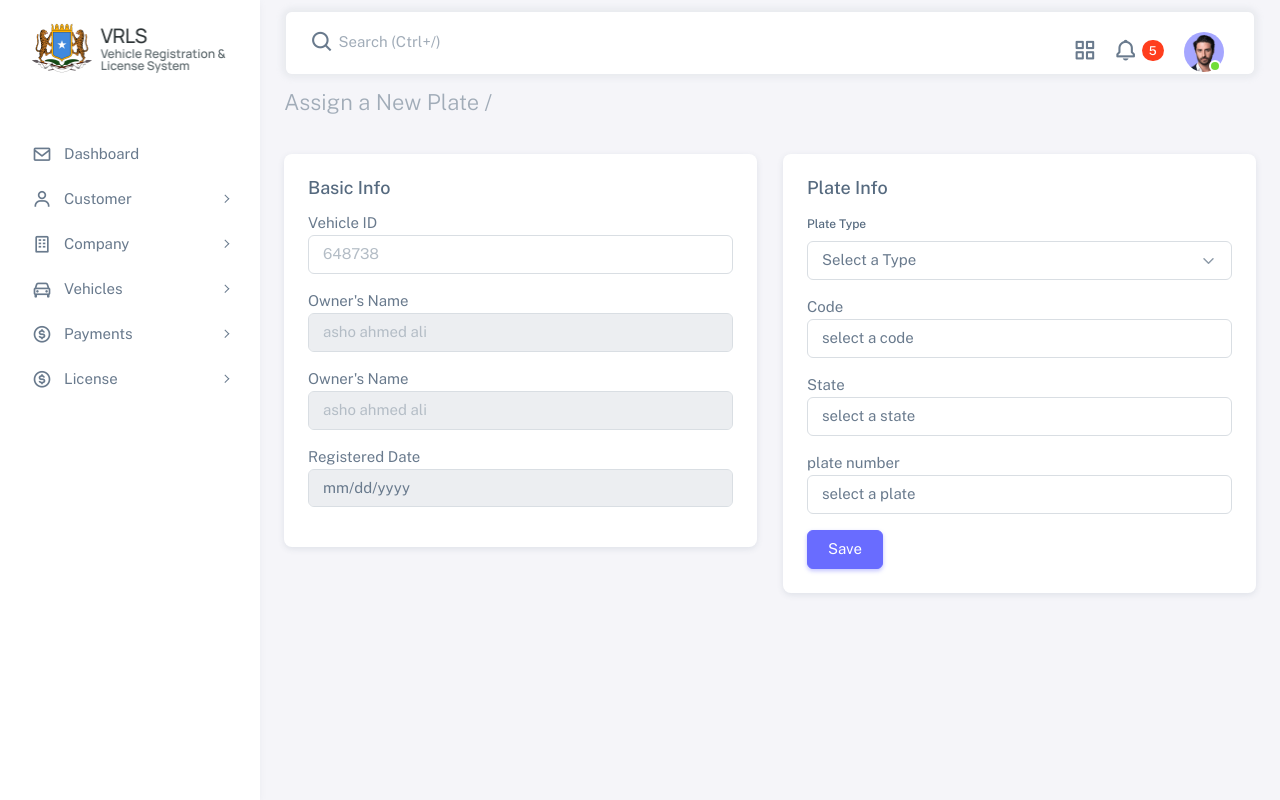
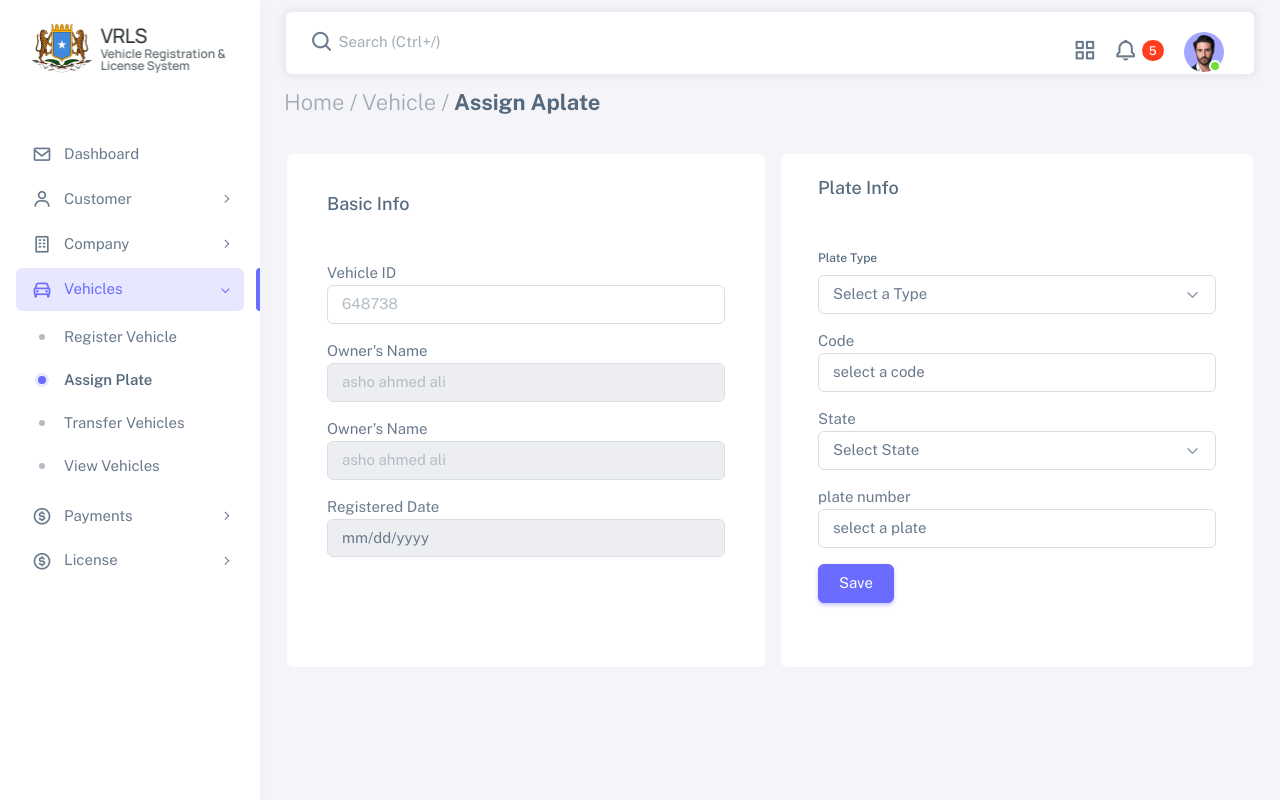
Before and after one commit to mhbaando/recepi-app-api, a Django app: page /vehicles/asignplate/ in a window 1280 px wide. Run offline with Django 4.2, Linux system fonts and the light colour scheme; tables that the repository leaves empty hold one stand-in row (values such as "Sample post"); some libraries are stand-ins or nearby versions.

Commit message:
worked on vehicles

```diff
--- a/Templates/vehicles/asign_plate.html
+++ b/Templates/vehicles/asign_plate.html
@@ -1,13 +1,17 @@
 {% extends 'Base/index.html' %} {% load static %} {% block content %}
+
 <div class="container-xxl  px-4">
-  <h4 class="fw-bold py-3 mb-4"><span class="text-muted fw-light">Assign a New Plate /</span> {{ pageTitle }}</h4>
-
-
-  <div class="row">
-    <div class="col-sm-6">
-      <div class="card">
-        <div class="card-body">
-          <h5 class="card-title">Basic Info</h5>
+  <div>
+      <h4 class="fw-bold py-3 mb-4">
+          <span class="text-muted fw-light">Home / Vehicle /</span> {{ pageTitle }}
+      </h4>
+  </div>
+  {% comment %} Personal Info {% endcomment %}
+  <div class="row gap-3 px-3">
+      <div class="col-sm-12 col-md bg-white rounded p-3">
+          <div class="mb-4">
+              <h5 class="card-header">Basic Info</h5>
+              <div class="card-body row">
                 <div class="col-md-12 mb-0">
                   <div class="mb-3">
                   <label for="vehicle id">Vehicle ID</label>
@@ -63,10 +67,10 @@
               </div>
           </div>
       </div>
-    <div class="col-sm-6">
-      <div class="card">
-        <div class="card-body">
-          <h5 class="card-title">Plate Info</h5>
+      <div class="col-sm-12 col-md bg-white rounded">
+          <div class="mb-4">
+              <h5 class="card-header">Plate Info</h5>
+              <div class="card-body row">
                 <div class="col-md-12 mb-0">
                   <div class="mb-3">
                         <label class="form-label">Plate Type</label>
@@ -92,10 +96,33 @@
               <div class="col-md-12 mb-0">
                 <div class="mb-3">
                     <label>State</label>
-              <select name="model" class="form-control">
-                <option value="">select a state</option>
-                <option value="pt">Putland</option>
-                <option value="br">.....</option>
+                    <select class="form-select"
+                                    id="exampleFormControlSelect1"
+                                    aria-label="Default select example">
+                                <option selected>
+                                    Select State
+                                </option>
+                                <option value="1">
+                                    Banaadir
+                                </option>
+                                <option value="2">
+                                    Hirshabeelle
+                                </option>
+                                <option value="3">
+                                    Koonfur Galbeed
+                                </option>
+                                <option value="3">
+                                    Galmudug
+                                </option>
+                                <option value="3">
+                                    Puntland
+                                </option>
+                                <option value="3">
+                                    Jubba land
+                                </option>
+                                <option value="3">
+                                    Somali land
+                                </option>
                             </select>
                   </div>
                   </div>
@@ -111,15 +138,19 @@
                       </select>
                     </div>
             </div>
-    </div>
+            <div class="col-md-12 mb-0">
+              <div class="mb-3">
+              <div class="form-group col-md-12">
             <button class="btn btn-primary">Save</button>
 
           </div>
         </div>
         </div>
-
+          </div>
+              </div>
+          </div>
+      </div>
   </div>
 </div>
 
-
 {% endblock content %}
--- a/Vehicles/forms.py
+++ b/Vehicles/forms.py
@@ -1,7 +1,7 @@
 from django.forms import ModelForm
 from django.contrib.auth.models import User
 from django.contrib.auth.forms import UserCreationForm
-from .models import vehicle,transfare_vehicles
+from .models import vehicle,transfare_vehicles,plate
 
 
 
@@ -14,3 +14,9 @@ class Transferform(ModelForm):
     class Meta:
         model =transfare_vehicles
         fields = "__all__"
+
+
+class Plateform(ModelForm):
+    class Meta:
+        model =plate
+        fields = "__all__"
--- a/Vehicles/vehicle_urls.py
+++ b/Vehicles/vehicle_urls.py
@@ -1,6 +1,6 @@
 from django.urls import path
 from . import views
-from .views import Assign_create
+# from .views import Assign_create
 urlpatterns = [
     # vehicle Urls
     # path("asignplate/", views.assign_aplate, name="asign-plate"),
@@ -9,7 +9,7 @@ urlpatterns = [
     path("registervehicle",views.register_vehicle,name="register-vehicle"),
     # path("registervehicle",views.register_vehicle,name="register-vehicle"),
 
-    path("asignplate/",Assign_create.as_view(),name="asign-plate"),
+    path("asignplate/",views.assign_plate,name="asign-plate"),
 
 
 
--- a/Vehicles/views.py
+++ b/Vehicles/views.py
@@ -7,7 +7,7 @@ from django.views.generic.edit import CreateView
 from django.urls import reverse_lazy
 from Customers.models import countries,customer
 from django.contrib import messages
-from .forms import Vehicleform,Transferform
+from .forms import Vehicleform,Transferform,Plateform
 
 # Create your views here.
 
@@ -31,7 +31,7 @@ def register_vehicle(request):
             return redirect("veiw-vehicle")
         else:
             messages.error(request, "error accured")
-    context = {"form": form}
+    context = {"form": form,'pageTitle': 'Register vehicle'}
     return render(request, "Vehicles/register_vehicle.html", context)
 
 
@@ -40,11 +40,18 @@ def register_vehicle(request):
 # def assign_aplate(request):
 #     context = {"pageTitle": "Assign Aplate"}
 #     return render(request, "Vehicles/asign_plate.html", context)
-class Assign_create(CreateView):
-    model=plate
-    fields='__all__'
-    success_url=reverse_lazy('veiw-vehicle')
-    template_name='Vehicles/asign_plate.html'
+def assign_plate(request):
+    form = Plateform()
+    if request.method == "POST":
+        form = Plateform(request.POST)
+        if form.is_valid():
+            form.save()
+            messages.success(request, "assigned anew plate to a new vehicle")
+            return redirect("veiw-vehicle")
+        else:
+            messages.error(request, "error accured")
+    context = {"form": form,'pageTitle': 'Assign Aplate'}
+    return render(request, "Vehicles/asign_plate.html", context)
 
 
 # @login_required
@@ -54,6 +61,7 @@ class Assign_create(CreateView):
 
 
 def tranfercreate(request):
+    transfer=transfare_vehicles.objects.all()
     form = Transferform()
     if request.method == "POST":
         form = Transferform(request.POST)
@@ -63,7 +71,7 @@ def tranfercreate(request):
             return redirect("veiw-vehicle")
         else:
             messages.error(request, "error accured")
-    context = {"form": form}
+    context = {"form": form,"transfer":transfer,'pageTitle': 'Transfer Vehicle'}
     return render(request, "Vehicles/transfer.html", context)
 
 class Assign_create(CreateView):
```
Also changed, not shown: Templates/vehicles/transfer.html (+25 -107 lines). Lines whose indentation alone changed are shown as unchanged.
